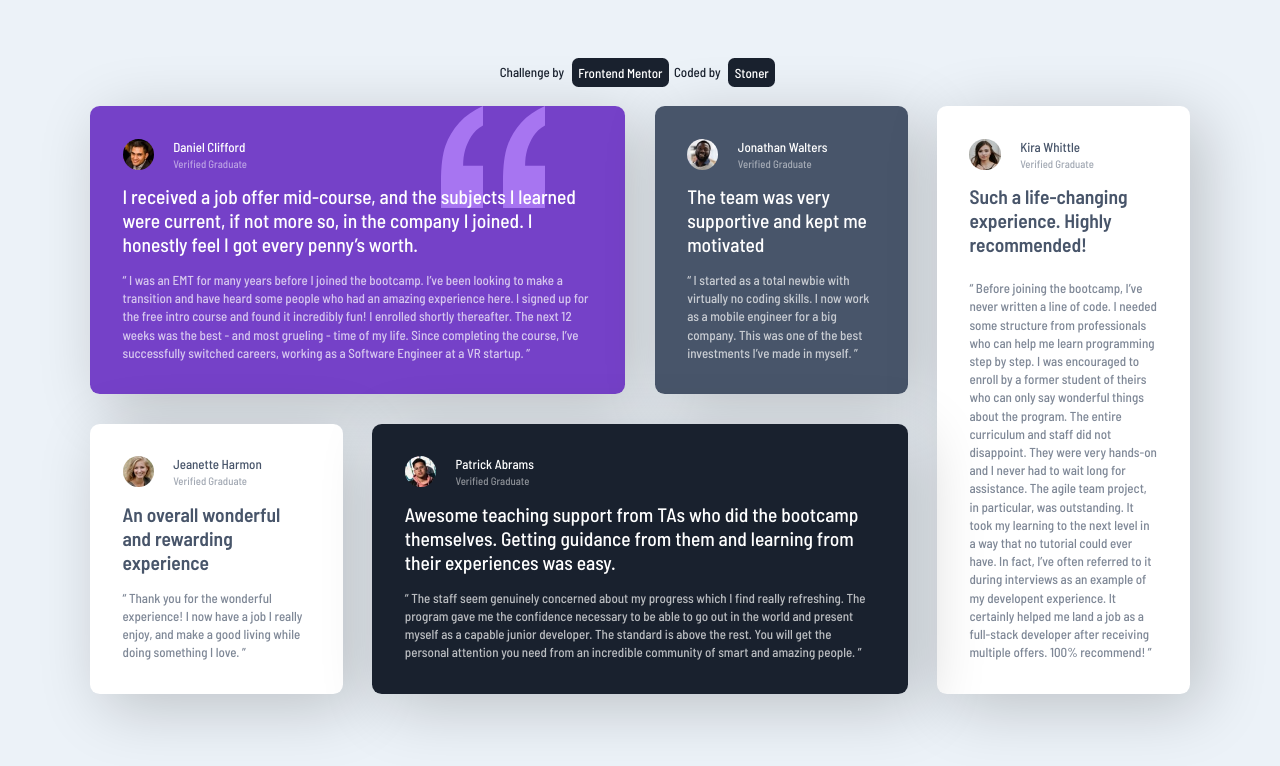
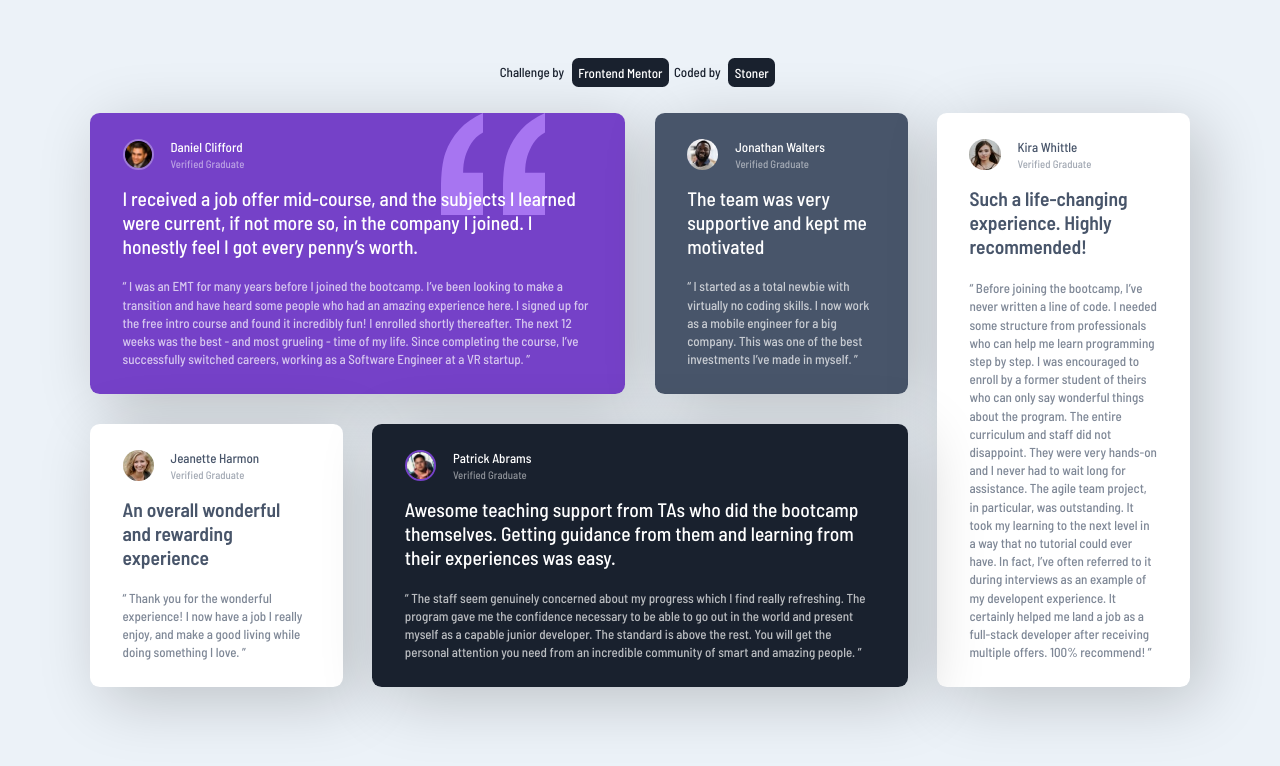
Before and after one commit to Stoneerr/fm-testimonials-grid, a plain HTML site: page index.html in a window 1280 px wide. Drawn offline with Linux system fonts and the light colour scheme.

Commit message:
Added Border for Daniel

```diff
--- a/style.css
+++ b/style.css
@@ -71,7 +71,7 @@ h5 {
 	position: relative;
 	display: flex;
 	flex-direction: column;
-	padding: 2.5em;
+	padding: 2em 2.5em;
 	border-radius: 0.75em;
 	box-shadow: 1em 1em 5em rgba(0, 0, 0, 0.2);
 }
@@ -79,13 +79,15 @@ h5 {
 	height: 2.4em;
 	position: relative;
 	display: flex;
-	gap: 1.5em;
+	gap: 1.3em;
 }
 .content-text {
 	display: flex;
 	flex-direction: column;
 	justify-content: space-between;
 	height: 100%;
+	margin-top: 1.25em;
+	gap: 1.5em;
 	z-index: 1;
 }
 
@@ -105,6 +107,12 @@ h5 {
 	position: absolute;
 	top: 0;
 	right: 15%;
+}
+#Patrick .profile-info img {
+	border: 2px solid hsl(263, 55%, 52%);
+}
+#Daniel .profile-info img {
+	border: 2px solid rgba(255, 255, 255, 0.3);
 }
 /* Tests ID's */
 #Daniel {
@@ -143,9 +151,7 @@ h5 {
 	/* text-align: justify; */ /* Original`s has left align but I think this option is better */
 	line-height: 1.4em;
 }
-.content-text > h2 {
-	margin: 0.75em 0;
-}
+
 .verified {
 	opacity: 0.5;
 }
```
